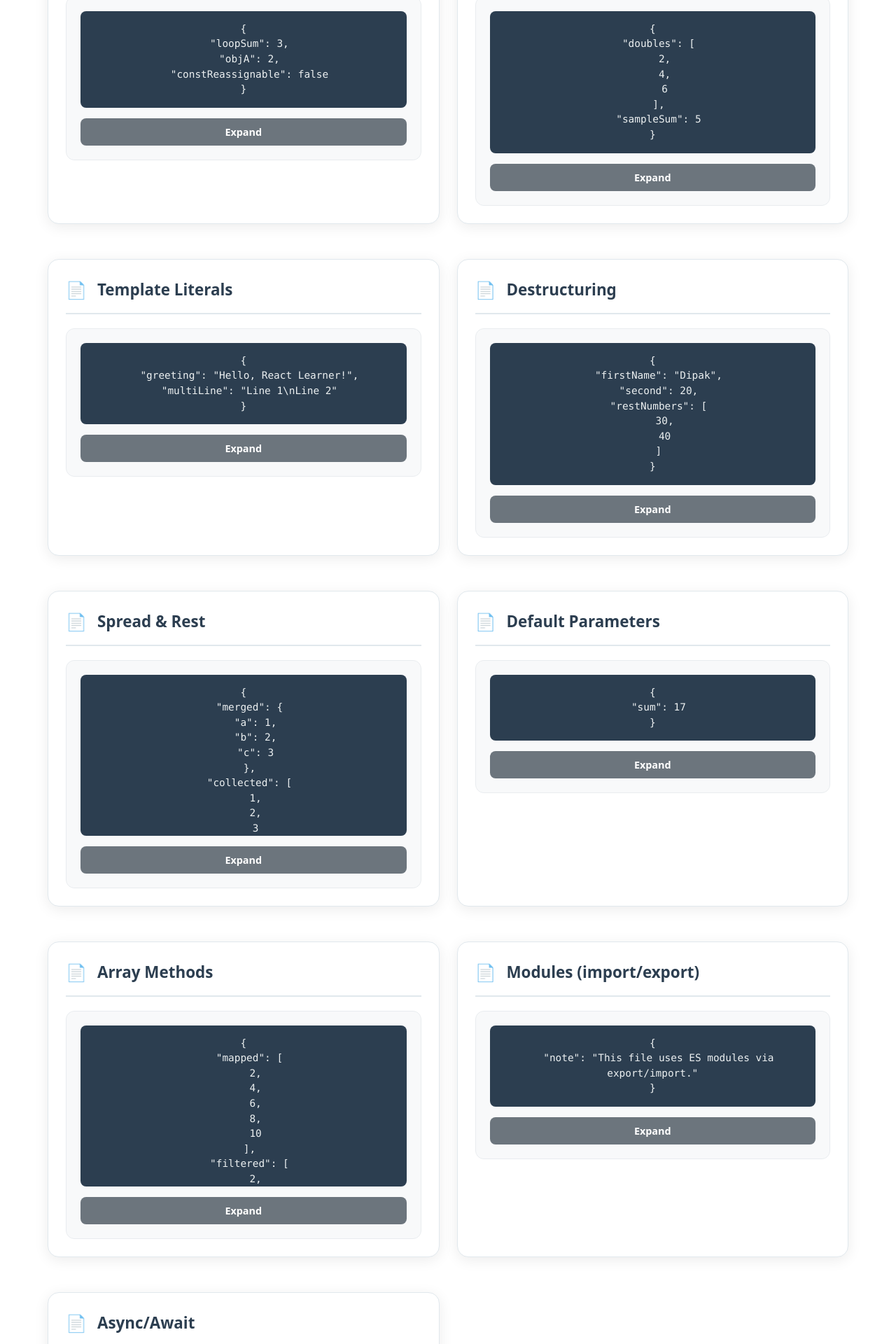
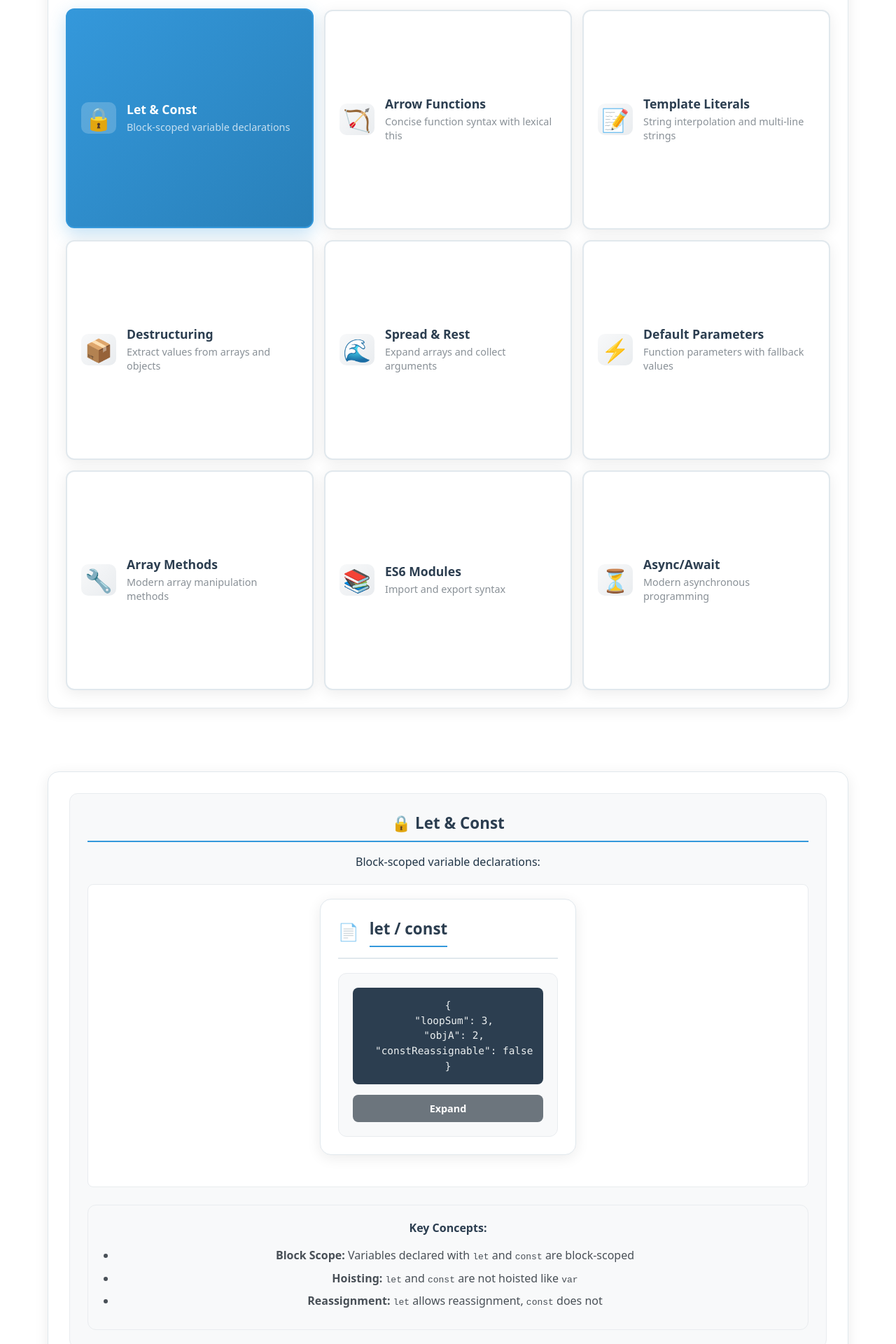
Before and after one commit to dipakprajapati2703/reactjs-practice, a React (Vite) app: page /es6-examples in a window 1280 px wide. Shown: the part 700-2620 px from the top of the page at 70% size. Built offline with nearby package versions, Linux system fonts and the light colour scheme.

Commit message:
Es6 example page sty;e

```diff
--- /dev/null
+++ b/src/examples/es6-example/index.js
@@ -0,0 +1,15 @@
+/**
+ * @file ES6 Examples Index
+ * @description Exports all ES6+ JavaScript example components.
+ */
+
+export { default as DemoLetConst } from './DemoLetConst.jsx';
+export { default as DemoArrowFunctions } from './DemoArrowFunctions.jsx';
+export { default as DemoTemplateLiterals } from './DemoTemplateLiterals.jsx';
+export { default as DemoDestructuring } from './DemoDestructuring.jsx';
+export { default as DemoSpreadRest } from './DemoSpreadRest.jsx';
+export { default as DemoDefaultParams } from './DemoDefaultParams.jsx';
+export { default as DemoArrayMethods } from './DemoArrayMethods.jsx';
+export { default as DemoModules } from './DemoModules.jsx';
+export { default as DemoAsyncAwait } from './DemoAsyncAwait.jsx';
+export { default as PrettyJson } from './PrettyJson.jsx';
--- a/src/pages/Es6Examples.jsx
+++ b/src/pages/Es6Examples.jsx
@@ -2,17 +2,88 @@
  * @page Es6Examples
  * @description Renders all ES6 demos with modern styling and proper JSON formatting.
  */
-import DemoLetConst from "../examples/es6-example/DemoLetConst.jsx";
-import DemoArrowFunctions from "../examples/es6-example/DemoArrowFunctions.jsx";
-import DemoTemplateLiterals from "../examples/es6-example/DemoTemplateLiterals.jsx";
-import DemoDestructuring from "../examples/es6-example/DemoDestructuring.jsx";
-import DemoSpreadRest from "../examples/es6-example/DemoSpreadRest.jsx";
-import DemoDefaultParams from "../examples/es6-example/DemoDefaultParams.jsx";
-import DemoArrayMethods from "../examples/es6-example/DemoArrayMethods.jsx";
-import DemoModules from "../examples/es6-example/DemoModules.jsx";
-import DemoAsyncAwait from "../examples/es6-example/DemoAsyncAwait.jsx";
+import { useState } from "react";
+import {
+  DemoLetConst,
+  DemoArrowFunctions,
+  DemoTemplateLiterals,
+  DemoDestructuring,
+  DemoSpreadRest,
+  DemoDefaultParams,
+  DemoArrayMethods,
+  DemoModules,
+  DemoAsyncAwait,
+  PrettyJson,
+} from "../examples/es6-example"; // barrel file index.js
 
 export default function Es6ExamplesPage() {
+  const [activeExample, setActiveExample] = useState('letConst');
+
+  const examples = [
+    {
+      id: 'letConst',
+      name: '🔒 Let & Const',
+      description: 'Block-scoped variable declarations',
+      component: DemoLetConst,
+    },
+    {
+      id: 'arrowFunctions',
+      name: '🏹 Arrow Functions',
+      description: 'Concise function syntax with lexical this',
+      component: DemoArrowFunctions,
+    },
+    {
+      id: 'templateLiterals',
+      name: '📝 Template Literals',
+      description: 'String interpolation and multi-line strings',
+      component: DemoTemplateLiterals,
+    },
+    {
+      id: 'destructuring',
+      name: '📦 Destructuring',
+      description: 'Extract values from arrays and objects',
+      component: DemoDestructuring,
+    },
+    {
+      id: 'spreadRest',
+      name: '🌊 Spread & Rest',
+      description: 'Expand arrays and collect arguments',
+      component: DemoSpreadRest,
+    },
+    {
+      id: 'defaultParams',
+      name: '⚡ Default Parameters',
+      description: 'Function parameters with fallback values',
+      component: DemoDefaultParams,
+    },
+    {
+      id: 'arrayMethods',
+      name: '🔧 Array Methods',
+      description: 'Modern array manipulation methods',
+      component: DemoArrayMethods,
+    },
+    {
+      id: 'modules',
+      name: '📚 ES6 Modules',
+      description: 'Import and export syntax',
+      component: DemoModules,
+    },
+    {
+      id: 'asyncAwait',
+      name: '⏳ Async/Await',
+      description: 'Modern asynchronous programming',
+      component: DemoAsyncAwait,
+    },
+  ];
+
+  const handleExampleChange = (exampleId) => {
+    console.log('🎯 ES6 example change:', exampleId);
+    setActiveExample(exampleId);
+    window.scrollTo({ top: 0, behavior: 'smooth' });
+  };
+
+  const ActiveExample = examples.find(ex => ex.id === activeExample);
+
   return (
     <div className="page">
       <div className="page-header">
@@ -24,6 +95,7 @@ export default function Es6ExamplesPage() {
       </div>
 
       <div className="page-content">
+        {/* ES6 Overview */}
         <div className="es6-overview">
           <h2>📚 ES6+ Features Overview</h2>
           <p>
@@ -32,30 +104,172 @@ export default function Es6ExamplesPage() {
           </p>
         </div>
 
-        <div className="es6-examples-grid">
-          <DemoLetConst />
-          <DemoArrowFunctions />
-          <DemoTemplateLiterals />
-          <DemoDestructuring />
-          <DemoSpreadRest />
-          <DemoDefaultParams />
-          <DemoArrayMethods />
-          <DemoModules />
-          <DemoAsyncAwait />
+        {/* Navigation Cards */}
+        <div className="examples-navigation">
+          <h2>🎯 Choose an Example to Explore</h2>
+          <div className="nav-tabs">
+            {examples.map((example) => (
+              <button
+                key={example.id}
+                onClick={() => handleExampleChange(example.id)}
+                className={`nav-tab ${activeExample === example.id ? 'active' : ''}`}
+              >
+                <div className="tab-content">
+                  <div className="tab-icon">{example.name.split(' ')[0]}</div>
+                  <div className="tab-details">
+                    <div className="tab-name">{example.name.split(' ').slice(1).join(' ')}</div>
+                    <div className="tab-description">{example.description}</div>
+                  </div>
+                </div>
+              </button>
+            ))}
+          </div>
         </div>
 
-        <div className="es6-next-steps">
+        {/* Active Example Display */}
+        <div className="example-display">
+          {ActiveExample ? (
+            <div className="example-card">
+              <h3>{ActiveExample.name}</h3>
+              <p>{ActiveExample.description}:</p>
+
+              <div className="component-demo">
+                <ActiveExample.component />
+              </div>
+
+              <div className="code-explanation">
+                <h4>Key Concepts:</h4>
+                <ul>
+                  {ActiveExample.id === 'letConst' && (
+                    <>
+                      <li><strong>Block Scope:</strong> Variables declared with <code>let</code> and <code>const</code> are block-scoped</li>
+                      <li><strong>Hoisting:</strong> <code>let</code> and <code>const</code> are not hoisted like <code>var</code></li>
+                      <li><strong>Reassignment:</strong> <code>let</code> allows reassignment, <code>const</code> does not</li>
+                    </>
+                  )}
+                  {ActiveExample.id === 'arrowFunctions' && (
+                    <>
+                      <li><strong>Lexical this:</strong> Arrow functions inherit <code>this</code> from surrounding scope</li>
+                      <li><strong>Concise syntax:</strong> Shorter function declarations for simple operations</li>
+                      <li><strong>Implicit return:</strong> Single expressions can omit <code>return</code> and braces</li>
+                    </>
+                  )}
+                  {ActiveExample.id === 'templateLiterals' && (
+                    <>
+                      <li><strong>String interpolation:</strong> Use <code>${expression}</code> to embed values</li>
+                      <li><strong>Multi-line strings:</strong> No need for <code>\n</code> or string concatenation</li>
+                      <li><strong>Expression evaluation:</strong> Any JavaScript expression can be embedded</li>
+                    </>
+                  )}
+                  {ActiveExample.id === 'destructuring' && (
+                    <>
+                      <li><strong>Array destructuring:</strong> Extract values by position: <code>const [a, b] = array</code></li>
+                      <li><strong>Object destructuring:</strong> Extract by property name: <code>const {name, age} = object</code></li>
+                      <li><strong>Default values:</strong> Provide fallbacks: <code>const {name = 'Unknown'} = object</code></li>
+                    </>
+                  )}
+                  {ActiveExample.id === 'spreadRest' && (
+                    <>
+                      <li><strong>Spread operator:</strong> Expand arrays and objects: <code>[...array, newItem]</code></li>
+                      <li><strong>Rest parameters:</strong> Collect arguments: <code>function(...args)</code></li>
+                      <li><strong>Object spreading:</strong> Merge objects: <code>&#123;...obj1, ...obj2&#125;</code></li>
+                    </>
+                  )}
+                  {ActiveExample.id === 'defaultParams' && (
+                    <>
+                      <li><strong>Parameter defaults:</strong> Set fallback values: <code>function(param = 'default')</code></li>
+                      <li><strong>Expression evaluation:</strong> Defaults can be expressions or function calls</li>
+                      <li><strong>Undefined handling:</strong> Only <code>undefined</code> triggers default values</li>
+                    </>
+                  )}
+                  {ActiveExample.id === 'arrayMethods' && (
+                    <>
+                      <li><strong>Functional programming:</strong> Chain methods for data transformation</li>
+                      <li><strong>Immutability:</strong> Methods return new arrays without modifying originals</li>
+                      <li><strong>Performance:</strong> Choose appropriate methods for your use case</li>
+                    </>
+                  )}
+                  {ActiveExample.id === 'modules' && (
+                    <>
+                      <li><strong>Named exports:</strong> Export specific functions: <code>export function name()</code></li>
+                      <li><strong>Default exports:</strong> One main export: <code>export default Component</code></li>
+                      <li><strong>Import syntax:</strong> Choose what to import: <code>import {name} from './module'</code></li>
+                    </>
+                  )}
+                  {ActiveExample.id === 'asyncAwait' && (
+                    <>
+                      <li><strong>Synchronous-looking code:</strong> Write async code that looks synchronous</li>
+                      <li><strong>Error handling:</strong> Use try-catch blocks for error handling</li>
+                      <li><strong>Promise-based:</strong> Built on top of Promises for better control flow</li>
+                    </>
+                  )}
+                </ul>
+              </div>
+            </div>
+          ) : (
+            <div className="center-content">
+              <p>Select an example from the navigation cards above to get started!</p>
+            </div>
+          )}
+        </div>
+
+        {/* Best Practices */}
+        <div className="best-practices">
+          <h2>✅ ES6+ Best Practices</h2>
+          <div className="practices-list">
+            <div className="practice-item">
+              <h4>🔒 Variable Declarations</h4>
+              <ul>
+                <li>Use <code>const</code> by default</li>
+                <li>Use <code>let</code> when reassignment is needed</li>
+                <li>Avoid <code>var</code> for new code</li>
+              </ul>
+            </div>
+
+            <div className="practice-item">
+              <h4>🏹 Arrow Functions</h4>
+              <ul>
+                <li>Use for simple, one-liner functions</li>
+                <li>Be careful with <code>this</code> binding</li>
+                <li>Keep them concise and readable</li>
+              </ul>
+            </div>
+
+            <div className="practice-item">
+              <h4>📦 Destructuring</h4>
+              <ul>
+                <li>Extract only what you need</li>
+                <li>Use default values for safety</li>
+                <li>Nest destructuring for complex objects</li>
+              </ul>
+            </div>
+
+            <div className="practice-item">
+              <h4>🌊 Spread & Rest</h4>
+              <ul>
+                <li>Use spread for immutable updates</li>
+                <li>Rest parameters for flexible functions</li>
+                <li>Combine with destructuring for clean code</li>
+              </ul>
+            </div>
+          </div>
+        </div>
+
+        {/* Next Steps */}
+        <div className="next-steps">
           <h2>🚀 Next Steps</h2>
-          <p>
-            After mastering these ES6+ features, explore advanced concepts:
-          </p>
+          <div className="steps-content">
+            <p>After mastering these ES6+ features, explore these advanced concepts:</p>
             <ul>
               <li><strong>TypeScript:</strong> Add static typing to your JavaScript code</li>
               <li><strong>Modern Frameworks:</strong> Use React, Vue, or Angular with ES6+</li>
               <li><strong>Build Tools:</strong> Webpack, Vite, or Parcel for modern development</li>
               <li><strong>Testing:</strong> Jest, Vitest, or Cypress for robust applications</li>
               <li><strong>Performance:</strong> Optimize with modern JavaScript patterns</li>
+              <li><strong>Advanced Patterns:</strong> Generators, Proxies, and Symbols</li>
+              <li><strong>Module Bundlers:</strong> Tree shaking and code splitting</li>
             </ul>
+          </div>
         </div>
       </div>
     </div>
```
Lines whose indentation alone changed are shown as unchanged.
